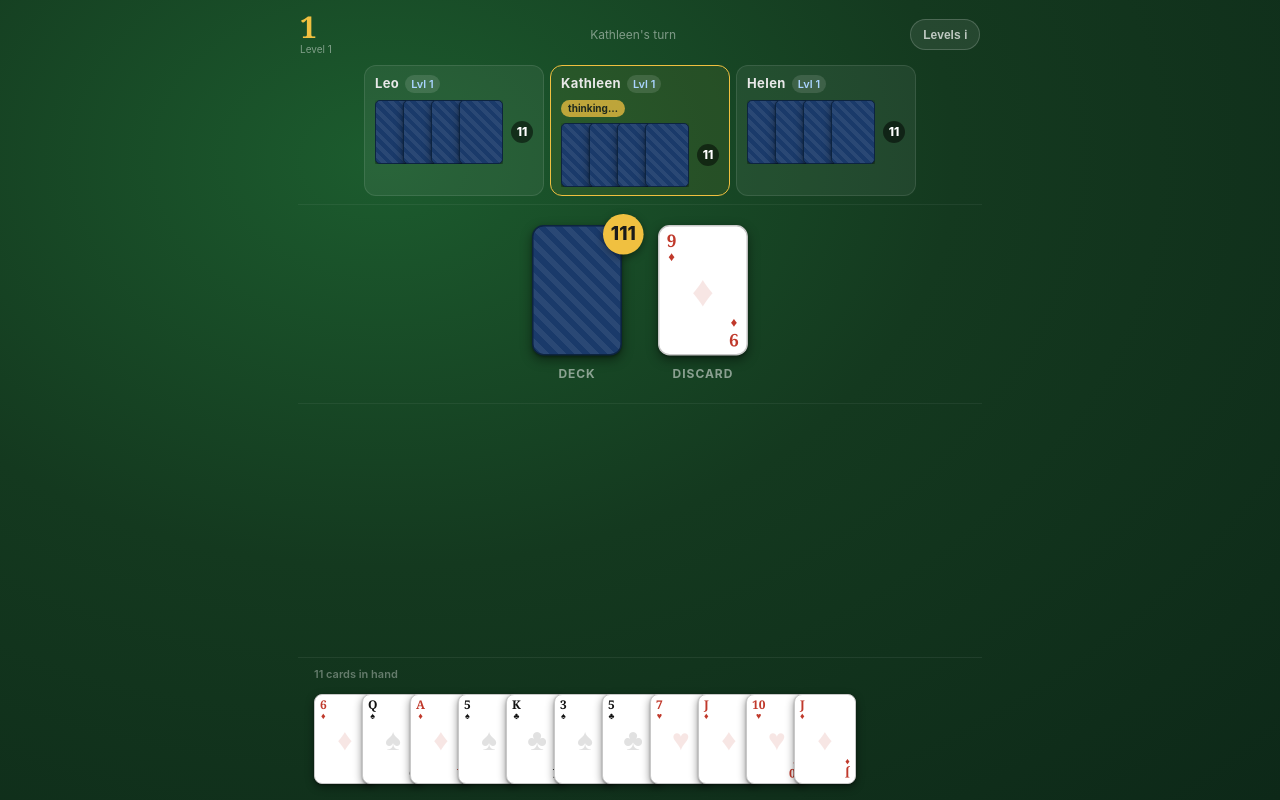
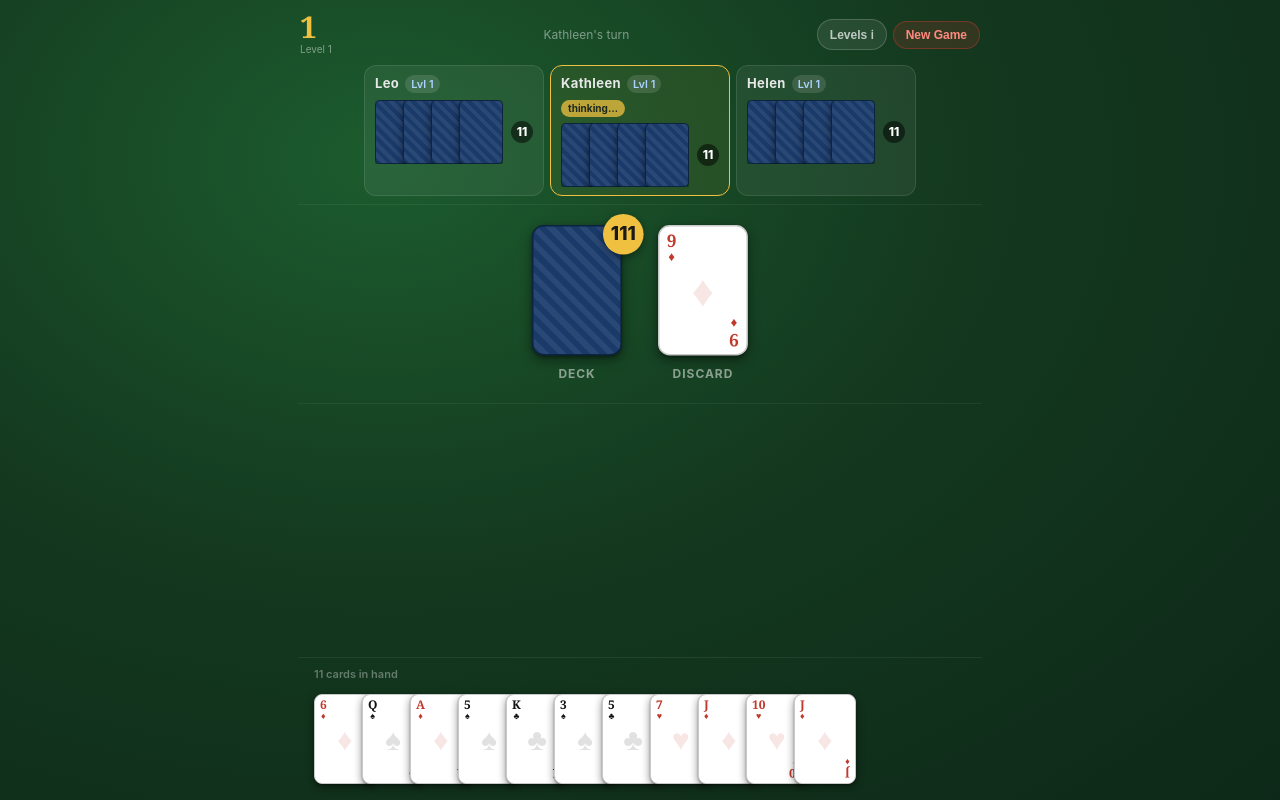
Before and after one commit to shannon-mac/frustration, a React (Vite) app: page / in a window 1280 px wide. Both pictures are taken after a click on the button "Deal Cards". Built offline with nearby package versions, Linux system fonts and the light colour scheme.

Commit message:
New game button

```diff
--- a/src/components/GameBoard/GameBoard.module.css
+++ b/src/components/GameBoard/GameBoard.module.css
@@ -58,6 +58,13 @@
   color: rgba(255,255,255,0.45);
 }
 
+.topBarRight {
+  display: flex;
+  align-items: center;
+  gap: 6px;
+  flex-shrink: 0;
+}
+
 .levelsBtn {
   background: rgba(255,255,255,0.08);
   border: 1px solid rgba(255,255,255,0.18);
@@ -69,9 +76,22 @@
   cursor: pointer;
   white-space: nowrap;
   transition: background 0.15s;
-  flex-shrink: 0;
 }
 .levelsBtn:hover { background: rgba(255,255,255,0.15); }
+
+.newGameBtn {
+  background: rgba(192,57,43,0.18);
+  border: 1px solid rgba(192,57,43,0.45);
+  color: #ff8a80;
+  font-size: 12px;
+  font-weight: 700;
+  padding: 6px 12px;
+  border-radius: 20px;
+  cursor: pointer;
+  white-space: nowrap;
+  transition: background 0.15s;
+}
+.newGameBtn:hover { background: rgba(192,57,43,0.32); }
 
 /* ─── Opponents row ────────────────────────────────────────── */
 /*
--- a/src/components/GameBoard/GameBoard.tsx
+++ b/src/components/GameBoard/GameBoard.tsx
@@ -196,9 +196,17 @@ export function GameBoard({ game, onPlayAgain }: GameBoardProps) {
         <div className={styles.turnStatus}>
           <span className={isHumanTurn ? styles.myTurn : styles.theirTurn}>{turnLabel}</span>
         </div>
-        <button className={styles.levelsBtn} onClick={() => setShowLevels(true)}>
-          Levels ℹ
-        </button>
+        <div className={styles.topBarRight}>
+          <button className={styles.levelsBtn} onClick={() => setShowLevels(true)}>
+            Levels ℹ
+          </button>
+          <button
+            className={styles.newGameBtn}
+            onClick={() => { if (window.confirm('Start a new game? Your current game will be lost.')) onPlayAgain(); }}
+          >
+            New Game
+          </button>
+        </div>
       </div>
 
       {/* ── Opponents row ────────────────────────────────────── */}
```
